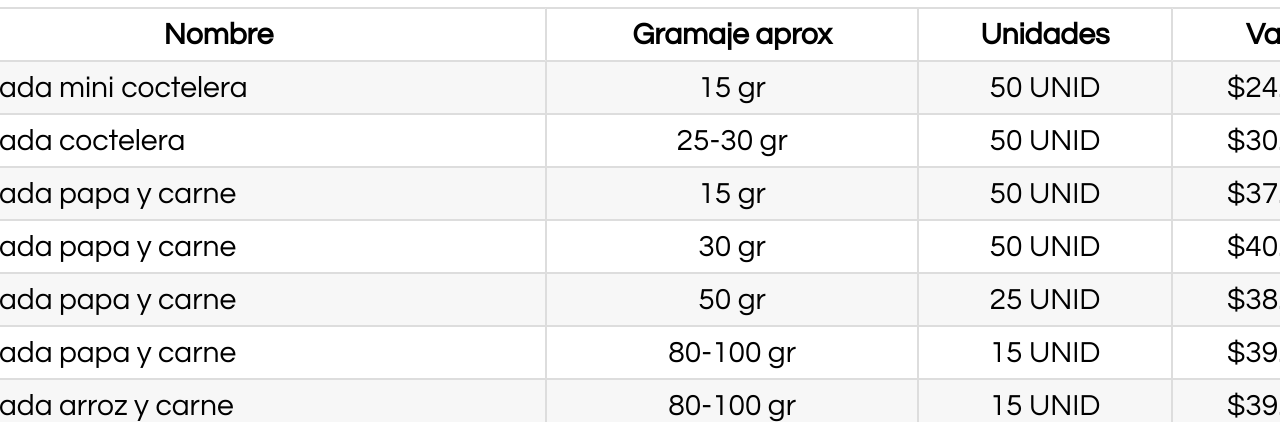
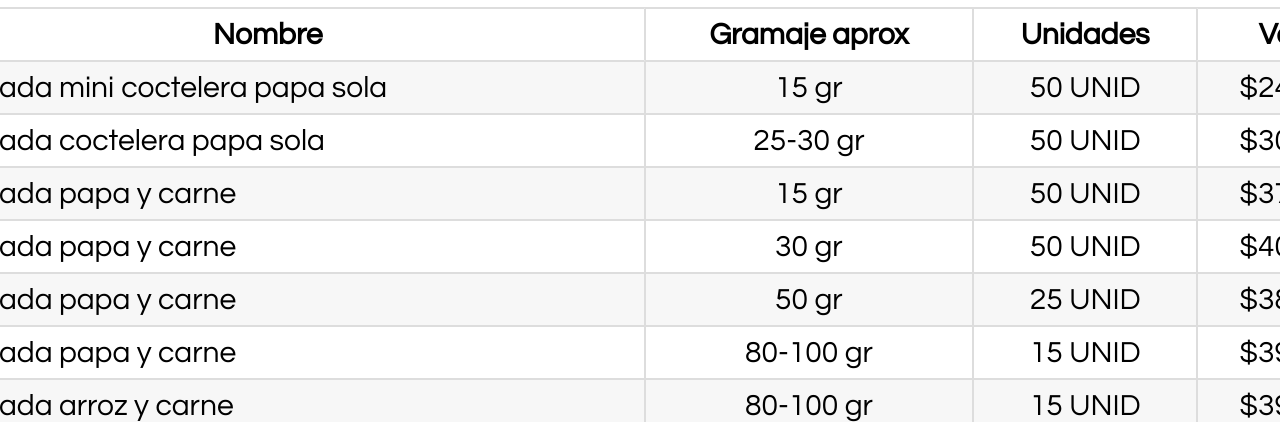
Before and after one commit to grillodemetal/empanadaslasforonda, a plain HTML site: page aldetal_ligth.html in a window 1280 px wide. Shown: the part 378-800 px from the top of the page. Drawn offline with Linux system fonts and the light colour scheme.

Commit message:
Update aldetal_ligth.html

```diff
--- a/aldetal_ligth.html
+++ b/aldetal_ligth.html
@@ -51,8 +51,8 @@
                         <th>Unidades</th>
                         <th>Valor</th>
                     </tr>
-                    <tr><td style="text-align:left;">Empanada mini coctelera</td><td>15 gr</td><td>50 UNID</td><td>$24.000</td></tr>
-                    <tr><td style="text-align:left;">Empanada coctelera</td><td>25-30 gr</td><td>50 UNID</td><td>$30.000</td></tr>
+                    <tr><td style="text-align:left;">Empanada mini coctelera papa sola</td><td>15 gr</td><td>50 UNID</td><td>$24.000</td></tr>
+                    <tr><td style="text-align:left;">Empanada coctelera papa sola</td><td>25-30 gr</td><td>50 UNID</td><td>$30.000</td></tr>
                     <tr><td style="text-align:left;">Empanada papa y carne</td><td>15 gr</td><td>50 UNID</td><td>$37.000</td></tr>
                     <tr><td style="text-align:left;">Empanada papa y carne</td><td>30 gr</td><td>50 UNID</td><td>$40.000</td></tr>
                     <tr><td style="text-align:left;">Empanada papa y carne</td><td>50 gr</td><td>25 UNID</td><td>$38.000</td></tr>
```
